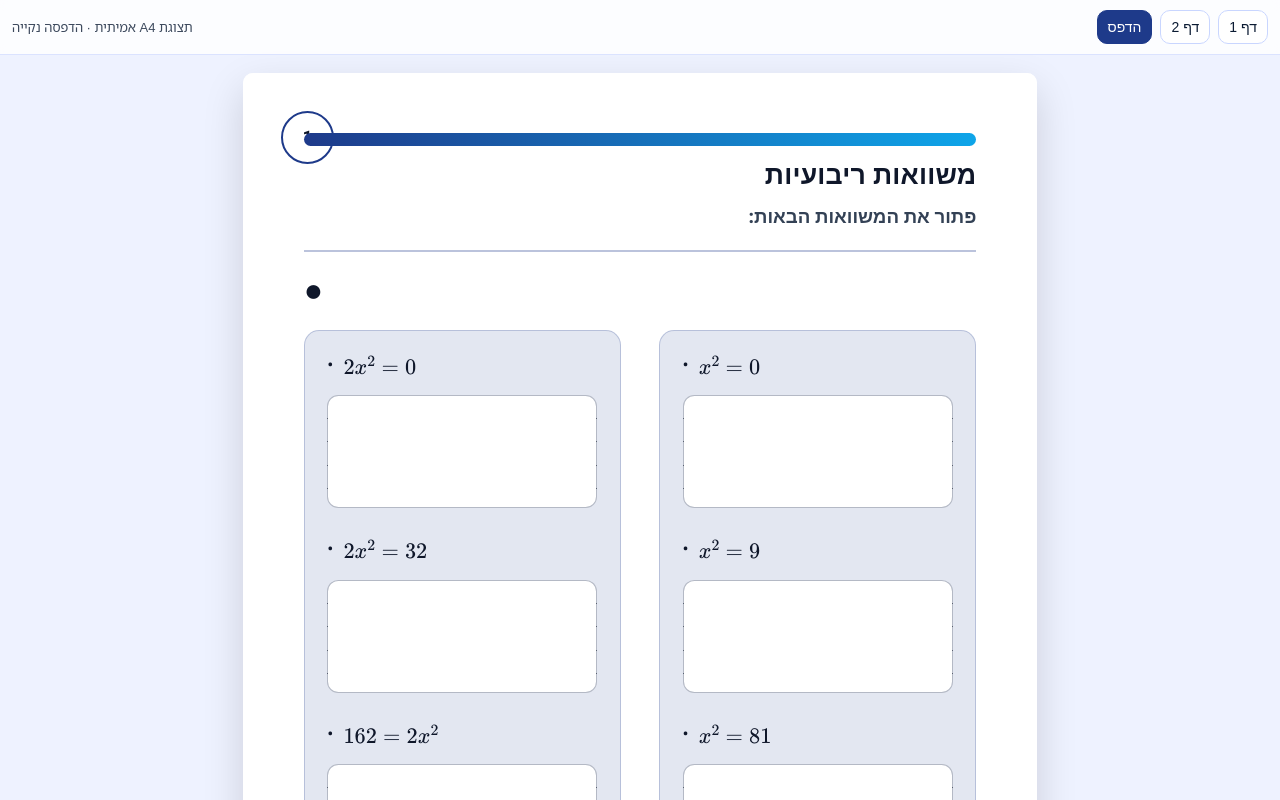
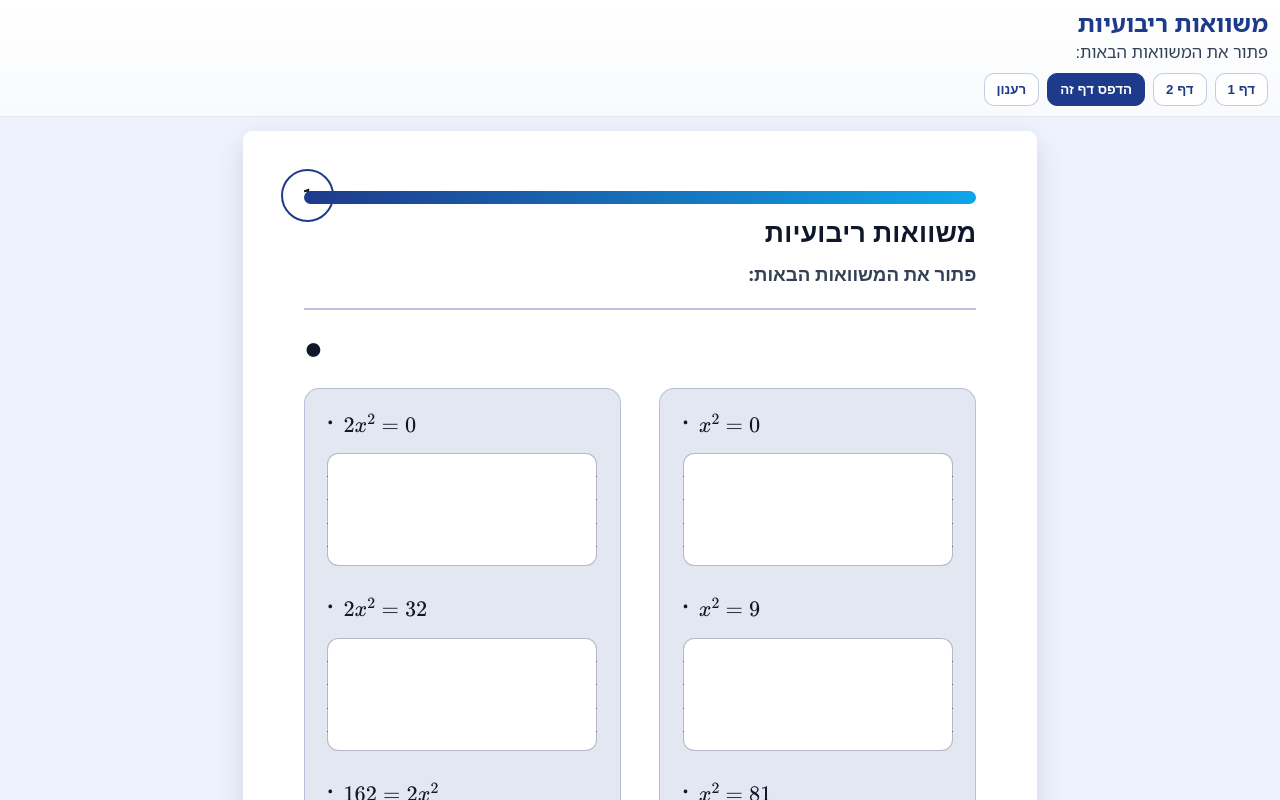
Before and after one commit to yanivmizrachiy/pdf-system-site, a plain HTML site: page docs/index.html in a window 1280 px wide. Shown: the top 800 px of the page. Drawn offline with nearby package versions, Linux system fonts and the light colour scheme.

Commit message:
site: publish book+rules (A4 viewer stable)

```diff
--- /dev/null
+++ b/docs/book.json
@@ -0,0 +1,16 @@
+{
+  "title": "משוואות ריבועיות",
+  "subtitle": "פתור את המשוואות הבאות:",
+  "pages": [
+    {
+      "n": 1,
+      "file": "pages/page-1.html",
+      "label": "דף 1"
+    },
+    {
+      "n": 2,
+      "file": "pages/page-2.html",
+      "label": "דף 2"
+    }
+  ]
+}
--- a/docs/index.html
+++ b/docs/index.html
@@ -2,21 +2,19 @@
 <html lang="he" dir="rtl">
 <head>
   <meta charset="utf-8" />
-  <meta name="viewport" content="width=device-width,initial-scale=1" />
-  <title>תצוגת דפים להדפסה</title>
+  <meta name="viewport" content="width=device-width, initial-scale=1" />
+  <title>דפי עבודה — משוואות ריבועיות</title>
   <link rel="stylesheet" href="./print.css" />
-  <link rel="icon" href="icon-192.png">
-  <link rel="apple-touch-icon" href="icon-192.png">
-  <meta name="theme-color" content="#1e3a8a">
+  <link rel="manifest" href="./manifest.webmanifest" />
+  <meta name="theme-color" content="#1e3a8a" />
+  <link rel="icon" href="./assets/icons/icon-192.png" />
+  <link rel="apple-touch-icon" href="./assets/icons/icon-192.png" />
 </head>
 <body>
-  <div class="toolbar">
-    <div class="left">
-      <button class="btn" onclick="go(1)">דף 1</button>
-      <button class="btn" onclick="go(2)">דף 2</button>
-      <button class="btn primary" onclick="window.print()">הדפס</button>
-    </div>
-    <div class="right"><div class="note">תצוגת A4 אמיתית · הדפסה נקייה</div></div>
+  <div class="viewer-top">
+    <div class="viewer-title" id="t"></div>
+    <div class="viewer-sub" id="st"></div>
+    <div class="viewer-actions" id="nav"></div>
   </div>
 
   <div class="stage">
@@ -26,12 +24,57 @@
   </div>
 
 <script>
-function go(n){
-  document.getElementById("pv").src = "./pages/page-" + n + ".html";
-  history.replaceState(null,"","#page-" + n);
+let book=null, idx=1;
+
+function setFrame(n){
+  idx=n;
+  const frame=document.getElementById("pv");
+  frame.src = "./pages/page-" + n + ".html?ts=" + Date.now();
+  history.replaceState(null,"","#page-"+n);
 }
-const m = location.hash.match(/page-(\d+)/);
-if(m) go(parseInt(m[1],10));
+
+function printOne(){
+  const frame=document.getElementById("pv");
+  if(frame && frame.contentWindow){
+    frame.contentWindow.focus();
+    frame.contentWindow.print();
+  } else {
+    window.print();
+  }
+}
+
+async function loadBook(){
+  const r = await fetch("./book.json?ts="+Date.now());
+  book = await r.json();
+  document.getElementById("t").textContent = book.title || "משוואות ריבועיות";
+  document.getElementById("st").textContent = book.subtitle || "פתור את המשוואות הבאות:";
+  const nav=document.getElementById("nav");
+  nav.innerHTML="";
+  // page buttons
+  (book.pages||[]).forEach(p=>{
+    const b=document.createElement("button");
+    b.className="btn";
+    b.textContent = p.label || ("דף "+p.n);
+    b.onclick=()=>setFrame(p.n);
+    nav.appendChild(b);
+  });
+  // actions
+  const pr=document.createElement("button");
+  pr.className="btn primary";
+  pr.textContent="הדפס דף זה";
+  pr.onclick=printOne;
+  nav.appendChild(pr);
+
+  const rf=document.createElement("button");
+  rf.className="btn";
+  rf.textContent="רענון";
+  rf.onclick=()=>location.reload();
+  nav.appendChild(rf);
+
+  const m = location.hash.match(/page-(\d+)/);
+  if(m) setFrame(parseInt(m[1],10));
+}
+loadBook().catch(()=>{ /* keep default */ });
 </script>
 </body>
 </html>
--- a/docs/print.css
+++ b/docs/print.css
@@ -1,13 +1,84 @@
-:root{--page-w:210mm;--page-h:297mm;--ink:#0b1b33;--accent:#1e3a8a;--paper:#fff;--bg:#eef2ff}
-html,body{margin:0;padding:0}
-body{font-family:"Noto Sans Hebrew",Arial,sans-serif;direction:rtl;color:var(--ink);background:var(--bg)}
-.toolbar{position:sticky;top:0;z-index:50;display:flex;gap:8px;align-items:center;justify-content:space-between;padding:10px 12px;background:#ffffffcc;backdrop-filter:blur(6px);border-bottom:1px solid #dbe3ff}
-.toolbar .left,.toolbar .right{display:flex;gap:8px;align-items:center}
-.btn{appearance:none;border:1px solid #c9d6ff;background:#fff;padding:8px 10px;border-radius:10px;cursor:pointer;font-size:14px;color:var(--ink)}
-.btn.primary{background:var(--accent);color:#fff;border-color:var(--accent)}
-.note{font-size:13px;opacity:.8}
-.stage{display:flex;justify-content:center;padding:18px 10px 30px}
-.page{width:210mm;min-height:297mm;background:var(--paper);box-shadow:0 16px 40px rgba(0,0,0,.15);border-radius:10px;overflow:hidden}
-.page iframe{width:100%;height:297mm;border:0;display:block}
-@media print{body{background:#fff}.toolbar{display:none!important}.stage{padding:0}.page{box-shadow:none;border-radius:0}}
-@page{size:A4;margin:12mm}
+:root{
+  --ink:#0b1220;
+  --muted:#334155;
+  --blue:#1e3a8a;
+  --paper:#ffffff;
+  --bg:#eef2ff;
+  --shadow: 0 10px 28px rgba(2,6,23,.12);
+}
+
+html,body{ height:100%; }
+body{
+  margin:0;
+  font-family:"Noto Sans Hebrew","Heebo","Assistant",Arial,sans-serif;
+  font-size:14pt;
+  color:var(--ink);
+  background:var(--bg);
+}
+
+.viewer-top{
+  position:sticky; top:0; z-index:10;
+  background:linear-gradient(180deg, #ffffff 0%, #f8fafc 100%);
+  border-bottom:1px solid rgba(15,23,42,.10);
+  padding:10px 12px;
+}
+.viewer-title{
+  font-weight:800;
+  color:var(--blue);
+  font-size:18pt;
+  line-height:1.1;
+}
+.viewer-sub{
+  margin-top:4px;
+  color:var(--muted);
+  font-size:12.5pt;
+}
+.viewer-actions{
+  margin-top:10px;
+  display:flex; gap:8px; flex-wrap:wrap;
+}
+.btn{
+  border:1px solid rgba(30,58,138,.25);
+  background:#fff;
+  color:var(--blue);
+  border-radius:10px;
+  padding:8px 12px;
+  font-weight:700;
+  cursor:pointer;
+}
+.btn.primary{
+  background:var(--blue);
+  color:#fff;
+  border-color:var(--blue);
+}
+
+.stage{
+  padding:14px 10px 22px;
+  display:flex;
+  justify-content:center;
+}
+
+.page{
+  width:210mm;
+  height:297mm;
+  background:var(--paper);
+  box-shadow:var(--shadow);
+  border-radius:10px;
+  overflow:hidden;
+}
+iframe{
+  width:100%;
+  height:100%;
+  border:0;
+  background:#fff;
+}
+
+/* Print exactly A4 */
+@media print{
+  body{ background:#fff; }
+  .viewer-top, .viewer-actions{ display:none !important; }
+  .stage{ padding:0; }
+  .page{ box-shadow:none; border-radius:0; width:auto; height:auto; }
+  iframe{ height:297mm; }
+  @page { size: A4; margin: 12mm; }
+}
```
Also changed, not shown: rules/rules.json (added, +37 -0 lines), docs/manifest.webmanifest.
